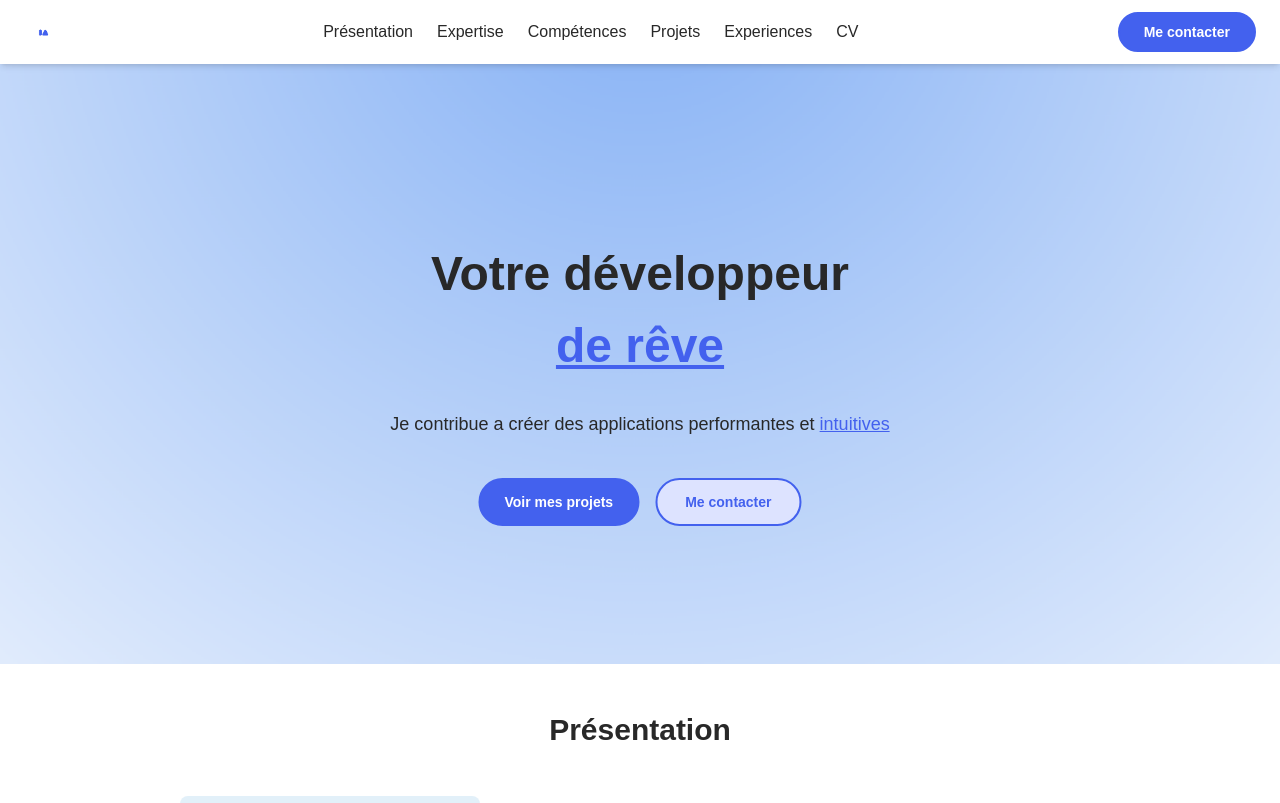
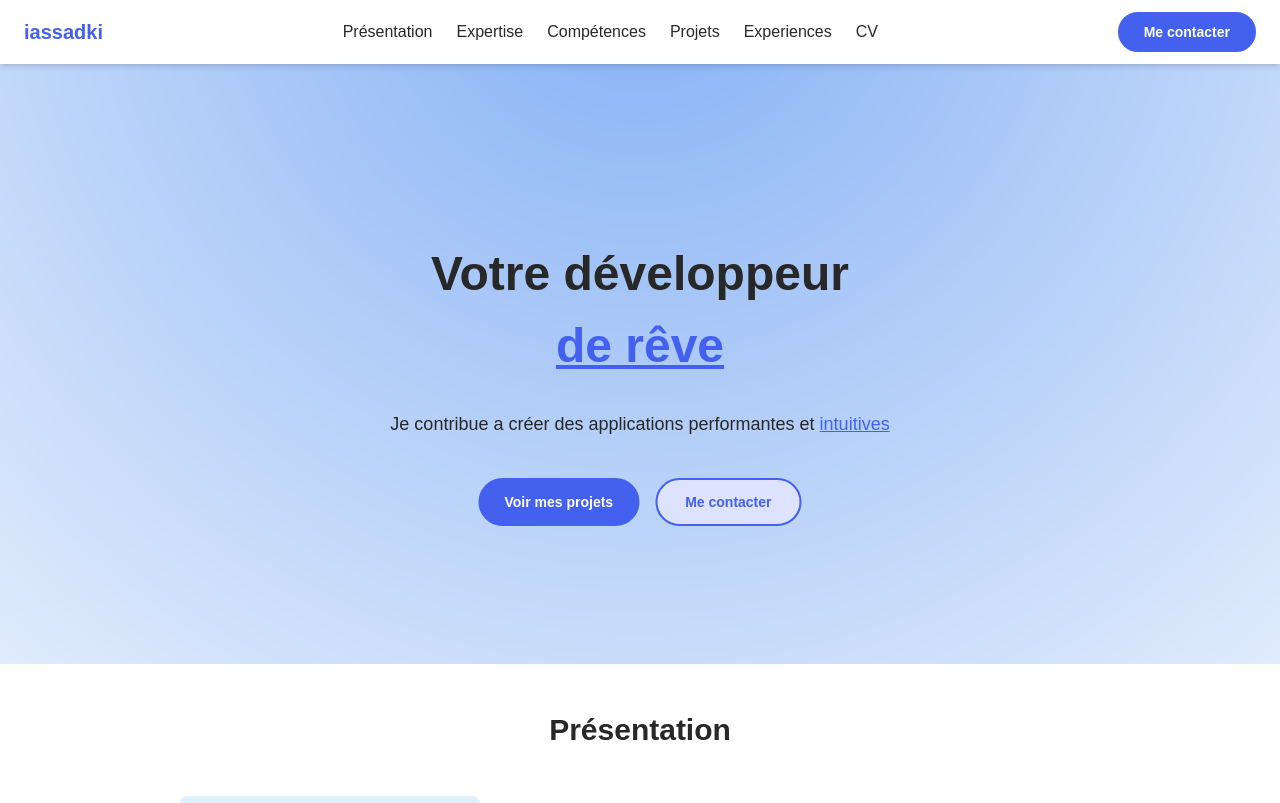
Before and after one commit to iassadki/my-portfolio, a Next.js app: page / in a window 1280 px wide. Shown: the top 803 px of the page. Built offline with nearby package versions, Linux system fonts and the light colour scheme.

Commit message:
remise en place de l'ancien logo

```diff
--- a/src/app/components/layout/Header.tsx
+++ b/src/app/components/layout/Header.tsx
@@ -27,13 +27,14 @@ const Header = () => {
             <div className="flex items-center justify-between">
                 {/* Logo */}
                 <Link href="/" className="text-xl font-bold text-primary hover:text-primary-600 transition-colors">
-                    <Image
+                    iassadki
+                    {/* <Image
                         src="/images/header/ia.png"
                         alt="Logo Header"
                         width={40}
                         height={40}
                         className="object-contain"
-                    />
+                    /> */}
                 </Link>
 
                 {/* Desktop Nav */}
```
